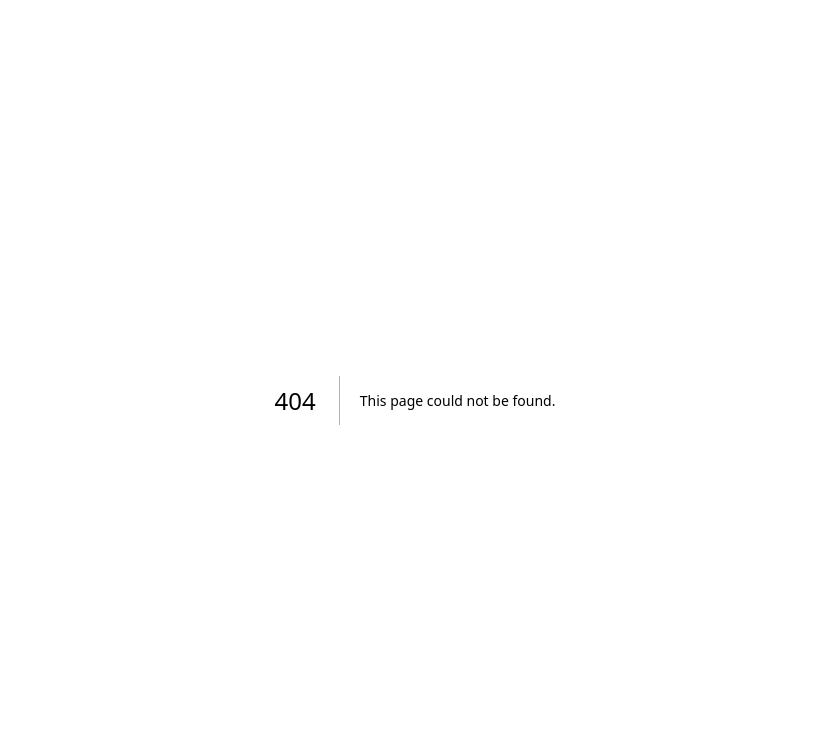
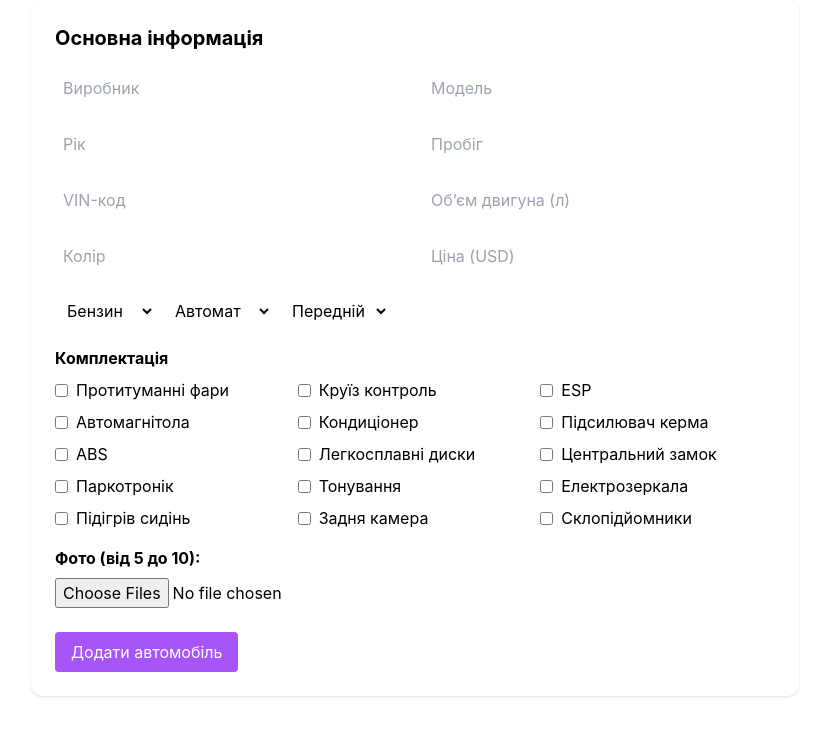
Before and after one commit to K1ngster1/nexautomarket, a Next.js app: page /admin/add-car in a window 1280 px wide. Before the commit this address had no page. Shown: the top 736 px of the page, without its empty margins (225-1054 px from the left). Built offline with nearby package versions, Linux system fonts and the light colour scheme.

Commit message:
Create add-car.tsx

```diff
--- /dev/null
+++ b/pages/admin/add-car.tsx
@@ -0,0 +1,115 @@
+import React, { useState } from "react";
+
+const initialFeatures = [
+  "Протитуманні фари", "Круїз контроль", "ESP", "Автомагнітола", "Кондиціонер",
+  "Підсилювач керма", "ABS", "Легкосплавні диски", "Центральний замок", "Паркотронік",
+  "Тонування", "Електрозеркала", "Підігрів сидінь", "Задня камера", "Склопідйомники"
+];
+
+export default function AddCarForm() {
+  const [car, setCar] = useState({
+    brand: "", model: "", year: "", mileage: "",
+    vin: "", engine: "", fuel: "Бензин", transmission: "",
+    drive: "", color: "", price: "", features: [], photos: [],
+  });
+
+  // Додаємо обробник для чекбоксів опцій
+  const handleFeature = (feature) => {
+    setCar((prev) => ({
+      ...prev,
+      features: prev.features.includes(feature)
+        ? prev.features.filter(f => f !== feature)
+        : [...prev.features, feature],
+    }));
+  };
+
+  // Завантаження фото
+  const handlePhotoChange = (e) => {
+    const files = Array.from(e.target.files).slice(0, 10);
+    setCar((prev) => ({ ...prev, photos: files }));
+  };
+
+  // Відправка форми (демо)
+  const handleSubmit = (e) => {
+    e.preventDefault();
+    if (car.photos.length < 5) {
+      alert("Завантажте мінімум 5 фото");
+      return;
+    }
+    // TODO: Відправка даних на сервер/API
+    console.log(car);
+    alert("Авто додано (у консолі)");
+  };
+
+  return (
+    <form onSubmit={handleSubmit} className="max-w-3xl mx-auto p-6 bg-white/10 rounded-xl shadow">
+      <h2 className="text-xl font-bold mb-4">Основна інформація</h2>
+      {/* Поля форми */}
+      <div className="grid grid-cols-2 gap-4 mb-4">
+        <input placeholder="Виробник" value={car.brand} onChange={e => setCar({ ...car, brand: e.target.value })} className="p-2 rounded bg-white/20" />
+        <input placeholder="Модель" value={car.model} onChange={e => setCar({ ...car, model: e.target.value })} className="p-2 rounded bg-white/20" />
+        <input placeholder="Рік" value={car.year} onChange={e => setCar({ ...car, year: e.target.value })} className="p-2 rounded bg-white/20" />
+        <input placeholder="Пробіг" value={car.mileage} onChange={e => setCar({ ...car, mileage: e.target.value })} className="p-2 rounded bg-white/20" />
+        <input placeholder="VIN-код" value={car.vin} onChange={e => setCar({ ...car, vin: e.target.value })} className="p-2 rounded bg-white/20" />
+        <input placeholder="Обʼєм двигуна (л)" value={car.engine} onChange={e => setCar({ ...car, engine: e.target.value })} className="p-2 rounded bg-white/20" />
+        <input placeholder="Колір" value={car.color} onChange={e => setCar({ ...car, color: e.target.value })} className="p-2 rounded bg-white/20" />
+        <input placeholder="Ціна (USD)" value={car.price} onChange={e => setCar({ ...car, price: e.target.value })} className="p-2 rounded bg-white/20" />
+      </div>
+
+      {/* Селект/радіо для пального, коробки, приводу */}
+      <div className="mb-4">
+        <select value={car.fuel} onChange={e => setCar({ ...car, fuel: e.target.value })} className="p-2 rounded bg-white/20 mr-2">
+          <option>Бензин</option>
+          <option>Дизель</option>
+          <option>Газ</option>
+          <option>Електро</option>
+          <option>Гібрид</option>
+        </select>
+        <select value={car.transmission} onChange={e => setCar({ ...car, transmission: e.target.value })} className="p-2 rounded bg-white/20 mr-2">
+          <option>Автомат</option>
+          <option>Механіка</option>
+        </select>
+        <select value={car.drive} onChange={e => setCar({ ...car, drive: e.target.value })} className="p-2 rounded bg-white/20">
+          <option>Передній</option>
+          <option>Задній</option>
+          <option>Повний</option>
+        </select>
+      </div>
+
+      {/* Функції авто */}
+      <h3 className="font-bold mb-2">Комплектація</h3>
+      <div className="grid grid-cols-3 gap-2 mb-4">
+        {initialFeatures.map(f => (
+          <label key={f} className="flex items-center gap-2 cursor-pointer">
+            <input
+              type="checkbox"
+              checked={car.features.includes(f)}
+              onChange={() => handleFeature(f)}
+            />
+            {f}
+          </label>
+        ))}
+      </div>
+
+      {/* Завантаження фото */}
+      <div className="mb-4">
+        <label className="block font-bold mb-2">Фото (від 5 до 10):</label>
+        <input
+          type="file"
+          accept="image/*"
+          multiple
+          onChange={handlePhotoChange}
+        />
+        <div className="flex gap-2 mt-2 flex-wrap">
+          {car.photos.length > 0 && Array.from(car.photos).map((file, idx) =>
+            <img key={idx} src={URL.createObjectURL(file)} alt="" className="w-16 h-16 object-cover rounded" />
+          )}
+        </div>
+      </div>
+
+      <button className="bg-purple-500 hover:bg-purple-600 text-white px-4 py-2 rounded" type="submit">
+        Додати автомобіль
+      </button>
+    </form>
+  );
+}
```
